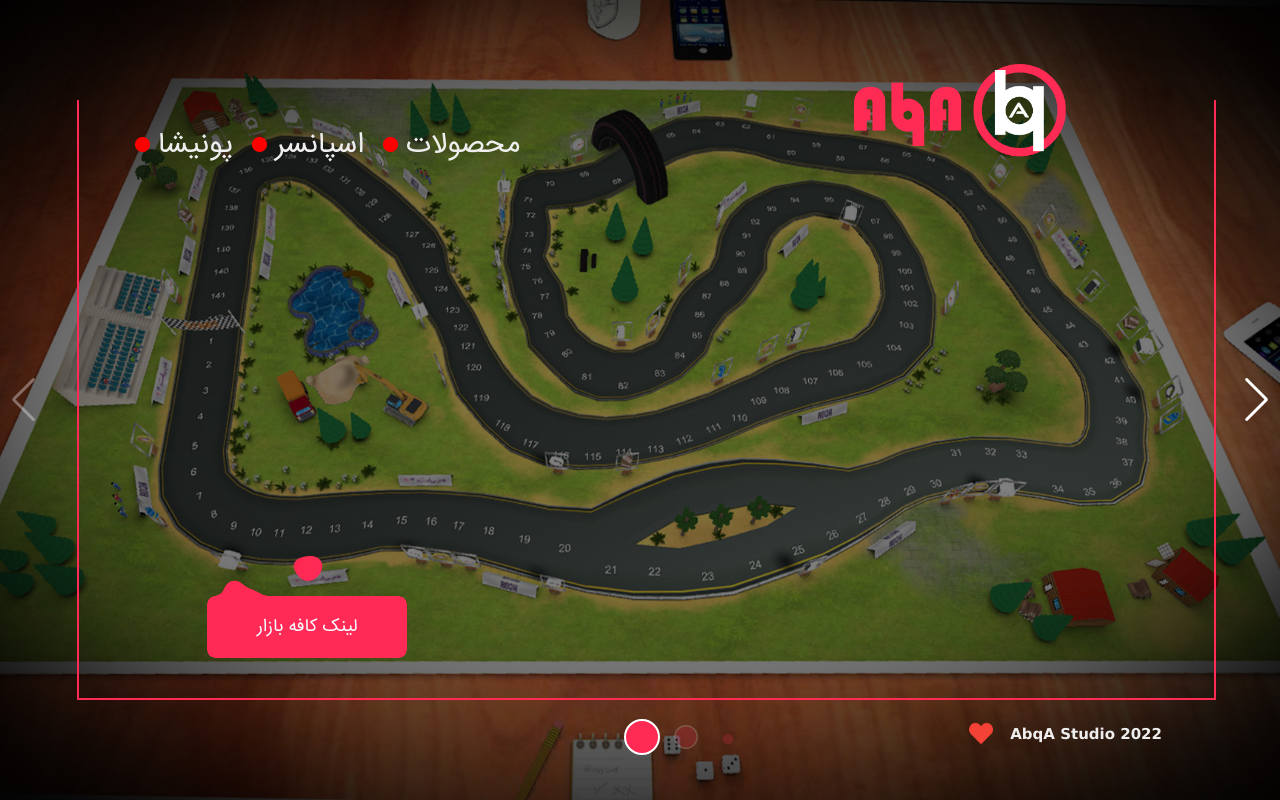
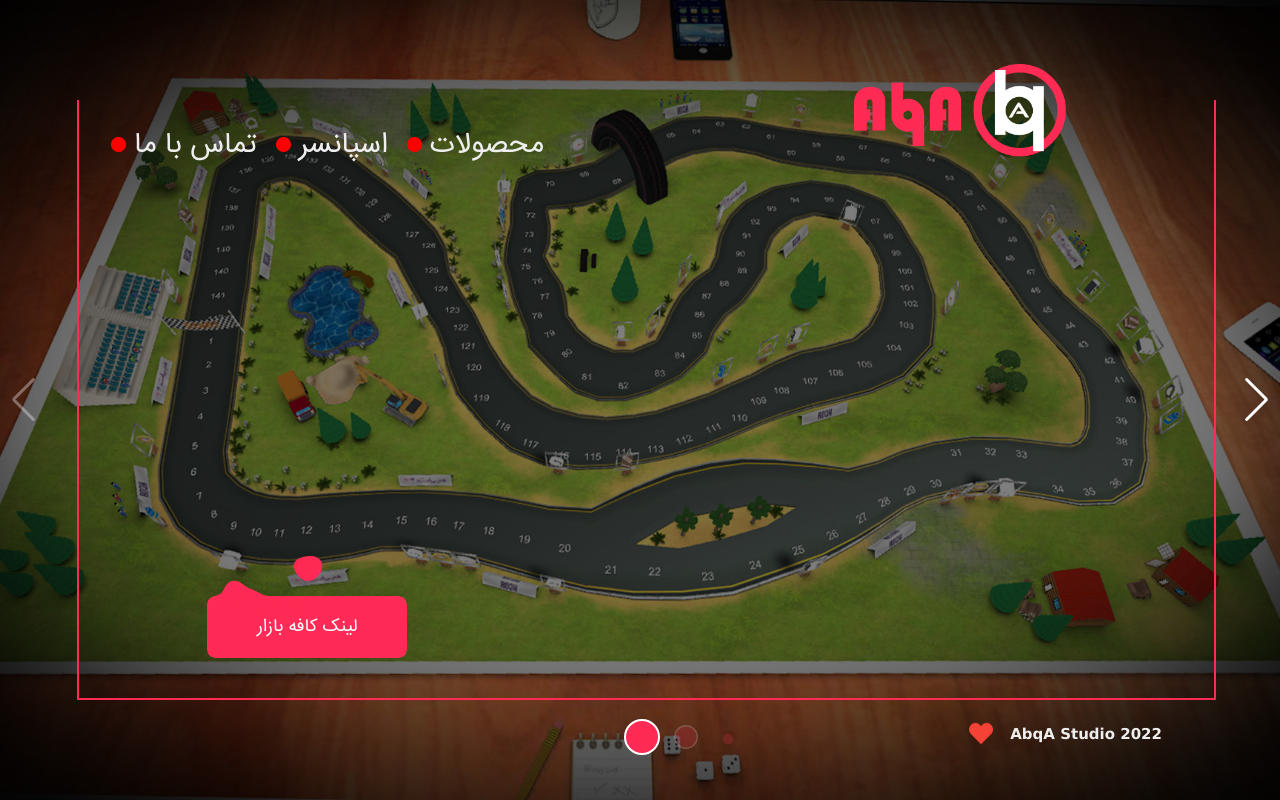
Before and after one commit to asm-ab-qa/asm-ab-qa.github.io, a plain HTML site: page index.html in a window 1280 px wide. Drawn offline with Linux system fonts and the light colour scheme.

Commit message:
Update index.html

```diff
--- a/index.html
+++ b/index.html
@@ -56,7 +56,7 @@
                         <ul>
                             <li onclick=" window.open('https://cafebazaar.ir/developer/010857804084','_blank')" > محصولات  <img src="./img/path31.png" alt="" srcset=""></li>
                             <li onclick=" window.open('https:naav.co','_blank')"> اسپانسر <img src="./img/path31.png" alt="" srcset=""> </li>
-                            <li onclick="window.open('https://ponisha.ir/profile/softimage','_blank')" > پونیشا <img src="./img/path31.png" alt="" srcset=""> </li>
+                            <li onclick="window.open('mailto: AbqA-Studio@hotmail.com','_blank')" > تماس با ما <img src="./img/path31.png" alt="" srcset=""> </li>
                         </ul>
                     </div>
 
```
